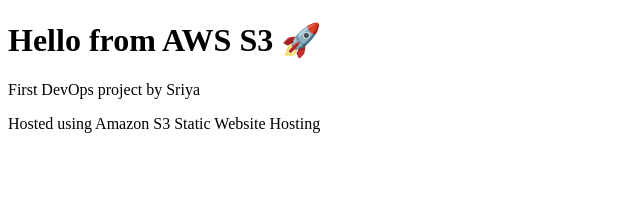
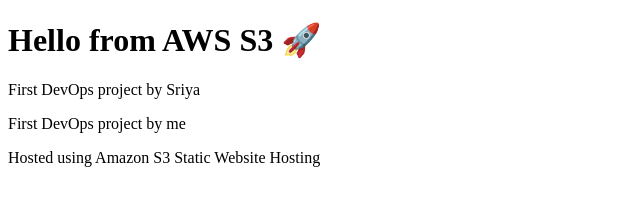
Before and after one commit to sriyacasula19/my-s3-website, a plain HTML site: page index.html in a window 1280 px wide. Shown: the whole page, without its empty margins (0-640 px from the left). Drawn offline with Linux system fonts and the light colour scheme.

Commit message:
Update index.html

```diff
--- a/index.html
+++ b/index.html
@@ -6,6 +6,7 @@
 <body>
   <h1>Hello from AWS S3 🚀</h1>
   <p>First DevOps project by Sriya</p>
+  <p>First DevOps project by me</p>
   <p>Hosted using Amazon S3 Static Website Hosting</p>
 </body>
 </html>
```
